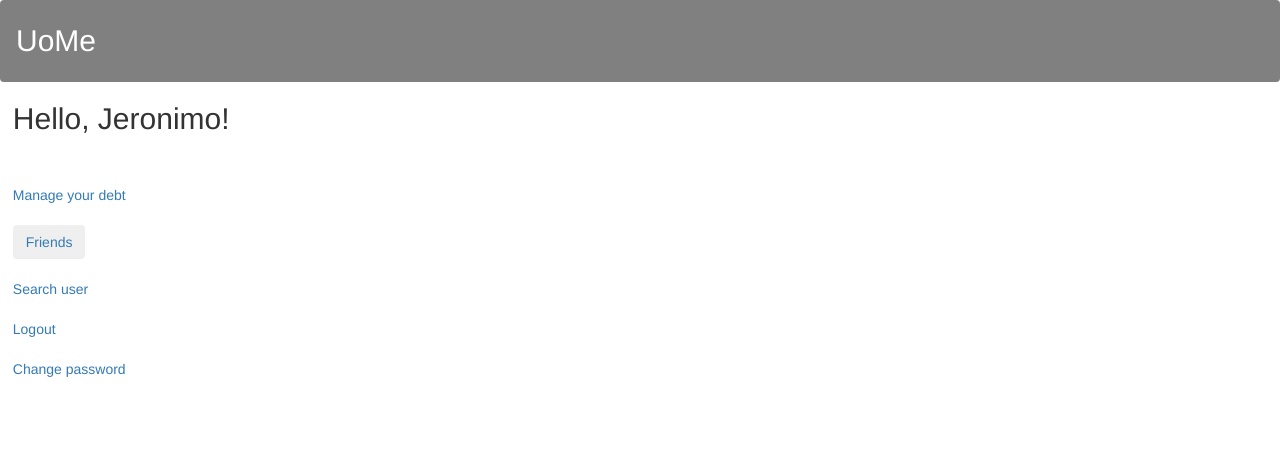
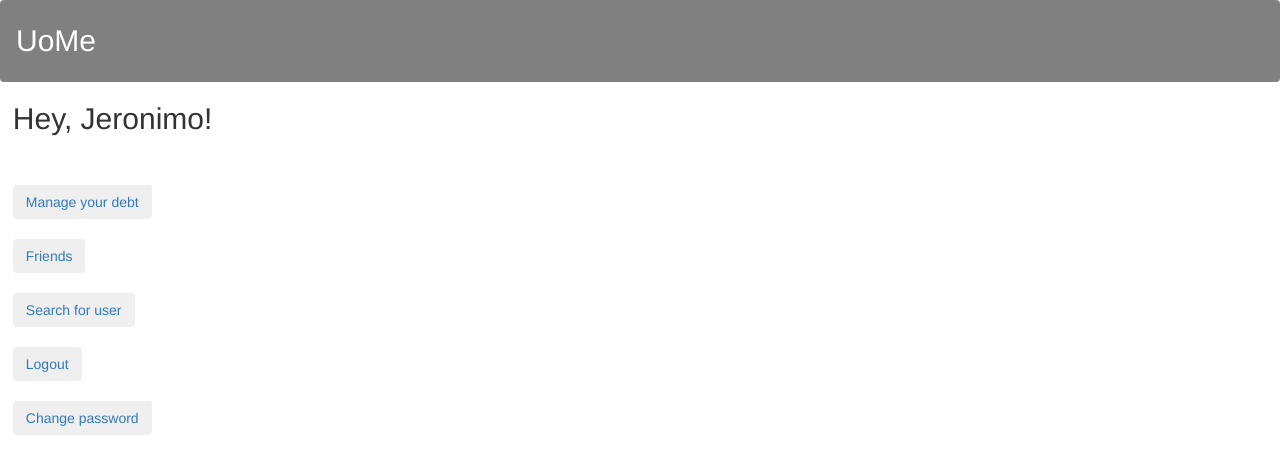
Before and after one commit to JeronimoMendes/UoMe-Dep, a Django app: page /dashboard/ in a window 1280 px wide. Shown: the top 474 px of the page. Run offline with Django 3.2, Linux system fonts and the light colour scheme; a user stored in the database is signed in; data comes from the database, SQL or seed files in the repository; some libraries are stand-ins or nearby versions.

Commit message:
Improve dashboard

```diff
--- a/users/templates/users/dashboard.html
+++ b/users/templates/users/dashboard.html
@@ -5,25 +5,25 @@
 {% block content %}
 
 <div>
-<h2>Hello, {{ user.username|default:'Guest' }}!</h2>
+<h2>Hey, {{ user.username|default:'Guest' }}!</h2>
     {% if user.is_authenticated %}
         <br><br>
-        <a href="/debt_dashboard/">Manage your debt</a>
+        <a href="/debt_dashboard/"><button type="button" class="btn btn-outline-primary">Manage your debt</button></a>
         <br><br> <a href="/friends/">
         <button type="button" class="btn btn-outline-primary">
             Friends {% if nr_friend_requests %}<span class="badge bg-secondary">{{nr_friend_requests}}</span>{% endif %}
         </button>
         </a>
         <br><br>
-        <a href="/search/">Search user</a>
+        <a href="/search/"><button type="button" class="btn btn-outline-primary">Search for user</button></a>
         <br><br>
-        <a href="{% url 'logout' %}">Logout</a>
+        <a href="{% url 'logout' %}"><button type="button" class="btn btn-outline-primary">Logout</button></a>
         <br><br>
-        <a href="{% url 'password_change' %}">Change password</a>
+        <a href="{% url 'password_change' %}"><button type="button" class="btn btn-outline-primary">Change password</button></a>
         <br><br>
     {% else %}
-        <a href="{% url 'login' %}">Login</a>
-        <a href="{% url 'register' %}">Register</a>
+        <a href="{% url 'login' %}"><button type="button" class="btn btn-outline-primary">Login</button></a>
+        <a href="{% url 'register' %}"><button type="button" class="btn btn-outline-primary">Register</button></a>
     {% endif %}
 </div>
 
```
